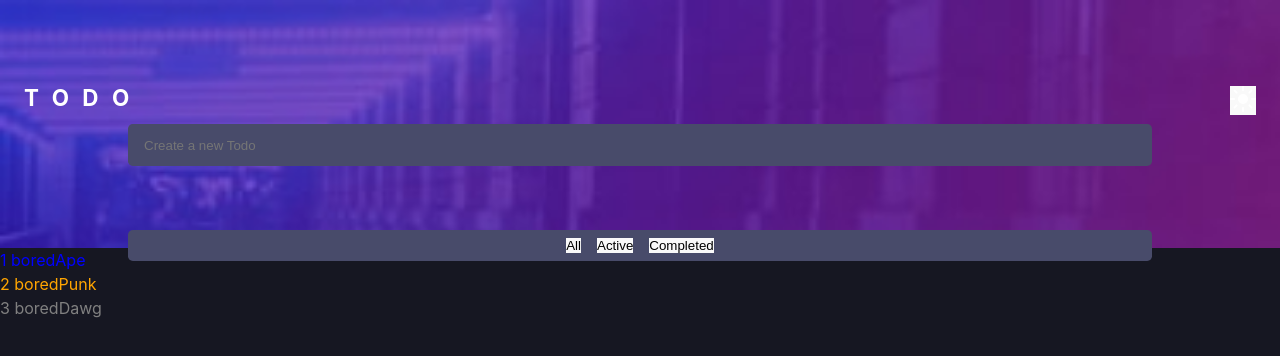
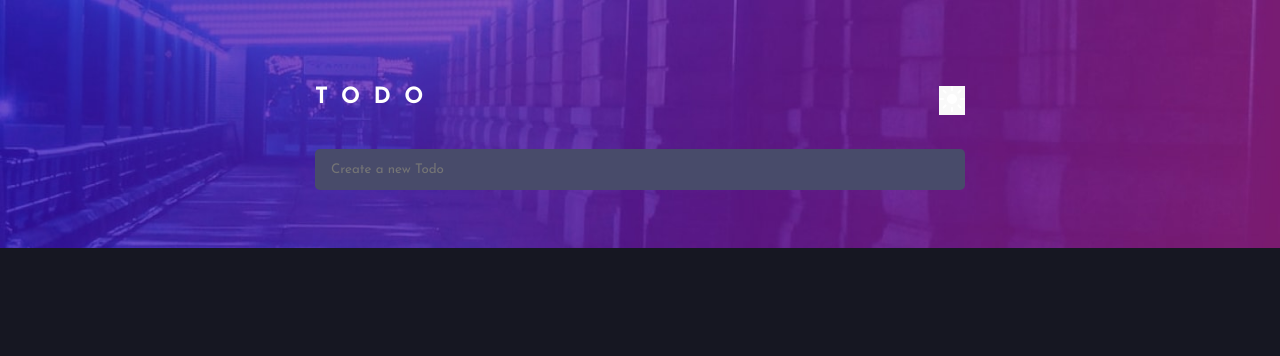
Before and after one commit to IdrisDY/TODO-App, a React (Vite) app: page / in a window 1280 px wide. Shown: the top 356 px of the page. Built offline with nearby package versions, Linux system fonts and the light colour scheme.

Commit message:
font add, deskimg fix

```diff
--- a/index.html
+++ b/index.html
@@ -3,6 +3,7 @@
   <head>
     <meta charset="UTF-8" />
     <link rel="icon" type="image/svg+xml" href="/vite.svg" />
+    <link href="https://fonts.googleapis.com/css2?family=Josefin+Sans:wght@400;700&display=swap" rel="stylesheet">
     <meta name="viewport" content="width=device-width, initial-scale=1.0" />
     <title>Vite + React</title>
   </head>
--- a/src/App.css
+++ b/src/App.css
@@ -1,6 +1,7 @@
 *{
   margin: 0;
   padding: 0;
+  font-family: 'Josefin Sans', sans-serif;
 }
 .container{
   display: flex;
@@ -11,13 +12,15 @@
 button{
   background:none ;
   border: none;
+  color:hsl(236, 9%, 61%);
 }
 .todo-top{
   background-repeat: no-repeat;
 height: 25vh;
 background-size: cover;
 display: flex;
-justify-content: space-around;
+justify-content: center;
+align-items: center;
 padding: 0em 1.5em 3em 1.5em;
 flex-direction: column;
 }
@@ -37,7 +40,8 @@ flex-direction: column;
   display: flex;
 justify-content: space-between;
 align-items: flex-start;
-width: 100%;
+width: 90%;
+max-width: 650px;
 }
 .inputodo{
   height: 25px;
@@ -72,17 +76,18 @@ width: 100%;
 }
 .todo-inp-container{
 position: absolute;
-top: 50%;
+top: 60%;
 display: flex;
 flex-direction: column;
 gap: 2em;
 width: 80%;
+max-width: 650px;
 }
 .todopart{
   display: flex;
   justify-content: center;
-  gap: 1em;
-  padding: .5em 1em;
+  gap: 2em;
+  padding: .6em 1em;
   border-radius: .3em;
 }
 .checkicon{
--- a/src/App.jsx
+++ b/src/App.jsx
@@ -9,7 +9,6 @@ function App() {
   return (
     <div className="App">
     <MainTodo/>
-    <CreateDroppable/>
     </div>
   )
 }
--- /dev/null
+++ b/src/Components/Filters.jsx
@@ -0,0 +1,19 @@
+import React from 'react'
+import { ACTION } from './createTodo'
+const Filters = ({dispatch,style}) => {
+   function seeCompleted (){
+      dispatch({type:ACTION.COMPLETE})
+    }
+
+  return (
+   <div className='todopart' style={style}>
+   <button onClick={()=>dispatch({type:ACTION.ALL})}> All</button>
+   <button onClick={()=>dispatch({type:ACTION.ACTIVE})}> Active</button>
+   <button onClick={seeCompleted}> Completed</button>
+
+ </div>
+
+   )
+}
+
+export default Filters
--- a/src/Components/createTodo.jsx
+++ b/src/Components/createTodo.jsx
@@ -2,6 +2,7 @@ import React, { useEffect } from 'react'
 import { useState } from 'react'
 import { useReducer } from 'react'
 import { Todo } from './Todo'
+import Filters from './Filters'
 import {DragDropContext, Draggable, Droppable} from 'react-beautiful-dnd'
 export const ACTION = {
   ADDTODO:'addtodo',
@@ -14,9 +15,12 @@ ACTIVE:'active'
    }
 const Todos = () => {
   const [nom, setNom]= useState('')
-
-
+  const [width , setWidth] = useState(0)
+window.addEventListener('resize', ()=>{
+  setWidth(window.innerWidth);
+})
   const [todos, dispatch] = useReducer(reducer, [])
+  const todoLengthy = todos.length > 0
 
        function reducer(todos, action){
         // here action is an object here  with a type prop
@@ -74,10 +78,6 @@ setNom('')
       function clearAll(){
         dispatch({type:ACTION.CLEAR})
       }
-      function seeCompleted (){
-        dispatch({type:ACTION.COMPLETE})
-
-      }
       function onEnd(result){
         console.log(result);
       }
@@ -98,7 +98,7 @@ return rest
     </form>
 </div>
 <DragDropContext onDragEnd={onEnd}>
-<div className='todo-content' >
+<div className='todo-content' style={{ boxShadow:todoLengthy?"4px 5px 15px 2px hsla(0, 0%, 0%, 0.34)":'none'}} >
 
 <Droppable droppableId='chars'>
    {(provided,snapshot)=>(
@@ -119,18 +119,15 @@ return rest
 
     { todos.length>0 &&
     <div className='items-left'>
-      <span> {todos.length} {todos.length===1?'item left':'items left'}</span>
+      <span style={{color:'hsl(236, 9%, 61%)'}}> {todos.length} {todos.length===1?'item left':'items left'}</span>
+      {todos.length>0 && width >= 990 && <Filters dispatch={dispatch} />}
+
      <button  onClick={clearAll}> Clear Completed</button>
     </div>}
 </div>
 
 </DragDropContext>
-    <div className='todopart'>
-      <button onClick={()=>dispatch({type:ACTION.ALL})}> All</button>
-      <button onClick={()=>dispatch({type:ACTION.ACTIVE})}> Active</button>
-      <button onClick={seeCompleted}> Completed</button>
-
-    </div>
+ {todos.length>0 && width <= 990 && <Filters dispatch={dispatch} style={{ boxShadow:"4px 5px 15px 2px hsla(0, 0%, 0%, 0.34)"}} />}
     </div>
   )
 }
--- a/src/Components/mainTodo.jsx
+++ b/src/Components/mainTodo.jsx
@@ -24,6 +24,9 @@ export const MainTodo = () => {
    `;
    const Topdiv = styled.div`
    background-image: url(${props=>props.theme.mobgimage}) ;
+   @media(min-width:990px){
+    background-image: url(${props=>props.theme.deskimg}) ;
+   }
    `;
    function handleTheme(){
      theme==='light'?setTheme('dark'):setTheme('light')
--- a/src/Components/themes.jsx
+++ b/src/Components/themes.jsx
@@ -1,18 +1,22 @@
 import darkmobilemg  from '../assets/images/bg-mobile-dark.jpg'
 import lightmobileimg  from '../assets/images/bg-mobile-light.jpg'
+import darkmobiledesk from '../assets/images/bg-desktop-dark.jpg'
+import lightmobiledesk from '../assets/images/bg-desktop-light.jpg'
+
 import { createGlobalStyle } from 'styled-components'
 export const lightTheme = {
    color:'black',
-   background:'white',
+   background:' hsl(0, 0%, 98%)',
    mobgimage:lightmobileimg,
-   todocontentbg:'white'
+   todocontentbg:'white',
+   deskimg:lightmobiledesk,
 }
 export const darkTheme = {
    color:'#fff',
    background:' hsl(235, 21%, 11%)',
    mobgimage:darkmobilemg,
-   todocontentbg:'hsl(235, 19%, 35%)'
-
+   todocontentbg:'hsl(235, 19%, 35%)',
+   deskimg:darkmobiledesk,
 }
 export const GlobalStyle = createGlobalStyle`
 
@@ -26,4 +30,6 @@ body{
    background-color:${props=>props.theme.todocontentbg};
 
 }
+
+
 `
```
